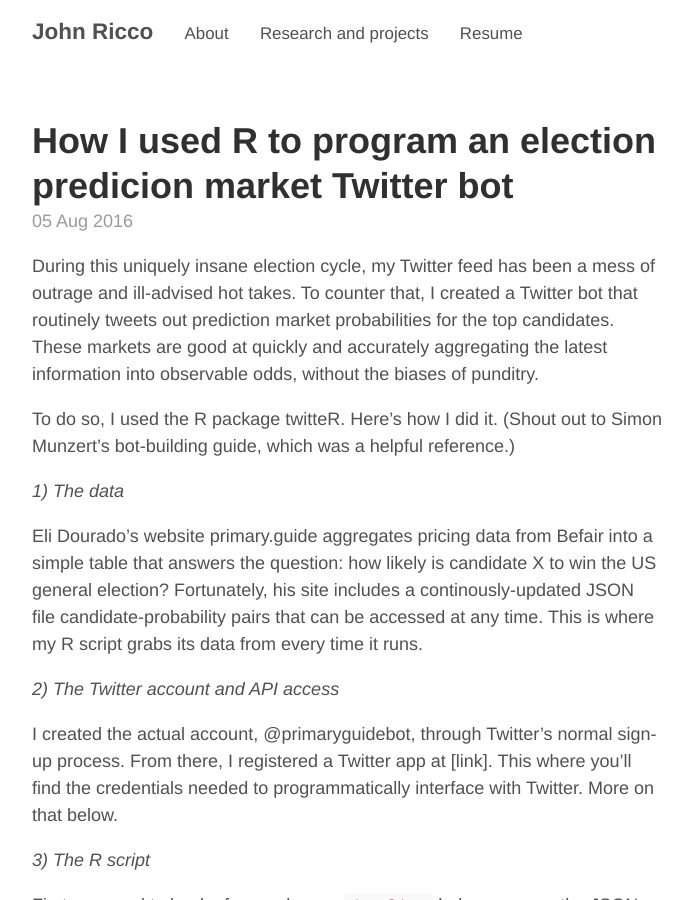
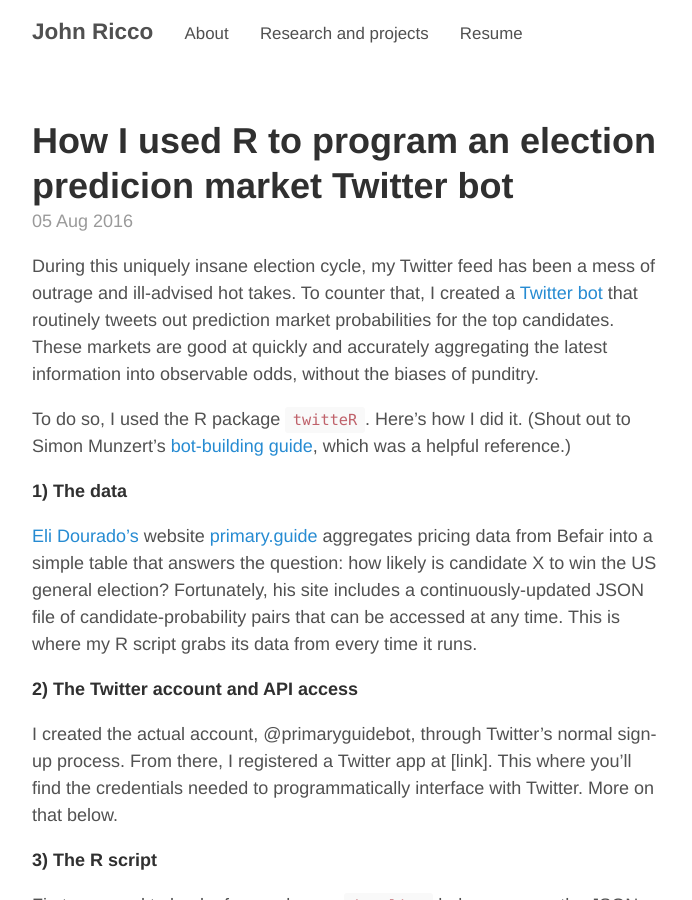
Before and after one commit to WadeP6970/johnricco.github.io, a Jekyll site: the page built from _posts/2016-8-5-twitter-bot.md, in a window 1280 px wide and 900 px high. Shown: the whole window, without its empty margins (293-985 px from the left). Built offline with Jekyll 4.4.1, drawn with Linux system fonts in a browser that asks for light colours; some of the changed text lies outside the part shown.

Commit message:
add links

```diff
--- a/_posts/2016-8-5-twitter-bot.md
+++ b/_posts/2016-8-5-twitter-bot.md
@@ -3,19 +3,19 @@ layout: post
 title: How I used R to program an election predicion market Twitter bot
 ---
 
-During this uniquely insane election cycle, my Twitter feed has been a mess of outrage and ill-advised hot takes. To counter that, I created a Twitter bot that routinely tweets out prediction market probabilities for the top candidates. These markets are good at quickly and accurately aggregating the latest information into observable odds, without the biases of punditry.
+During this uniquely insane election cycle, my Twitter feed has been a mess of outrage and ill-advised hot takes. To counter that, I created a [Twitter bot](https://twitter.com/primaryguidebot) that routinely tweets out prediction market probabilities for the top candidates. These markets are good at quickly and accurately aggregating the latest information into observable odds, without the biases of punditry.
 
-To do so, I used the R package twitteR. Here's how I did it. (Shout out to Simon Munzert's bot-building guide, which was a helpful reference.)
+To do so, I used the R package `twitteR`. Here's how I did it. (Shout out to Simon Munzert's [bot-building guide](http://www.r-datacollection.com/blog/Programming-a-Twitter-bot/), which was a helpful reference.)
 
-*1) The data*
+**1) The data**
 
-Eli Dourado's website primary.guide aggregates pricing data from Befair into a simple table that answers the question: how likely is candidate X to win the US general election? Fortunately, his site includes a continously-updated JSON file candidate-probability pairs that can be accessed at any time. This is where my R script grabs its data from every time it runs.
+[Eli Dourado's](https://twitter.com/elidourado) website [primary.guide](primary.guide) aggregates pricing data from Befair into a simple table that answers the question: how likely is candidate X to win the US general election? Fortunately, his site includes a continuously-updated JSON file of candidate-probability pairs that can be accessed at any time. This is where my R script grabs its data from every time it runs.
 
-*2) The Twitter account and API access*
+**2) The Twitter account and API access**
 
 I created the actual account, @primaryguidebot, through Twitter's normal sign-up process. From there, I registered a Twitter app at [link]. This where you'll find the credentials needed to programmatically interface with Twitter. More on that below.
 
-*3) The R script*
+**3) The R script**
 
 First, we need to load a few packages. `jsonlite` helps us parse the JSON data; `twitteR` gives us an interface to the Twitter API; and `dplyr` makes the small amount of data munging here simpler and easier to read (I'm a sucker for chaining code with %>%):
 
```
Also changed, not shown: other parts of _posts/2016-8-5-twitter-bot.md (+2 -2 lines).
